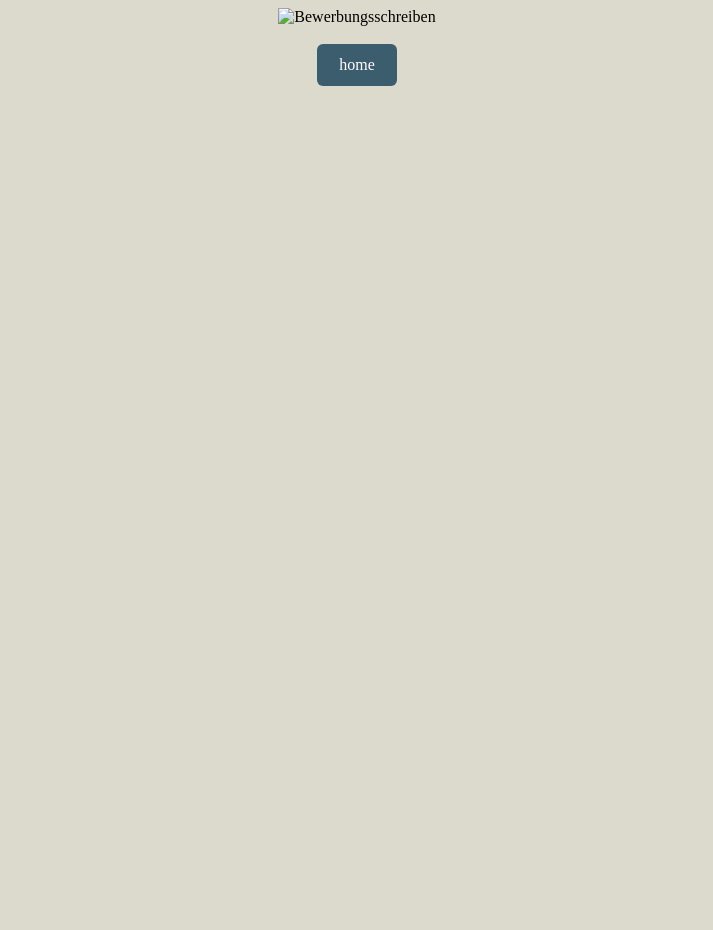
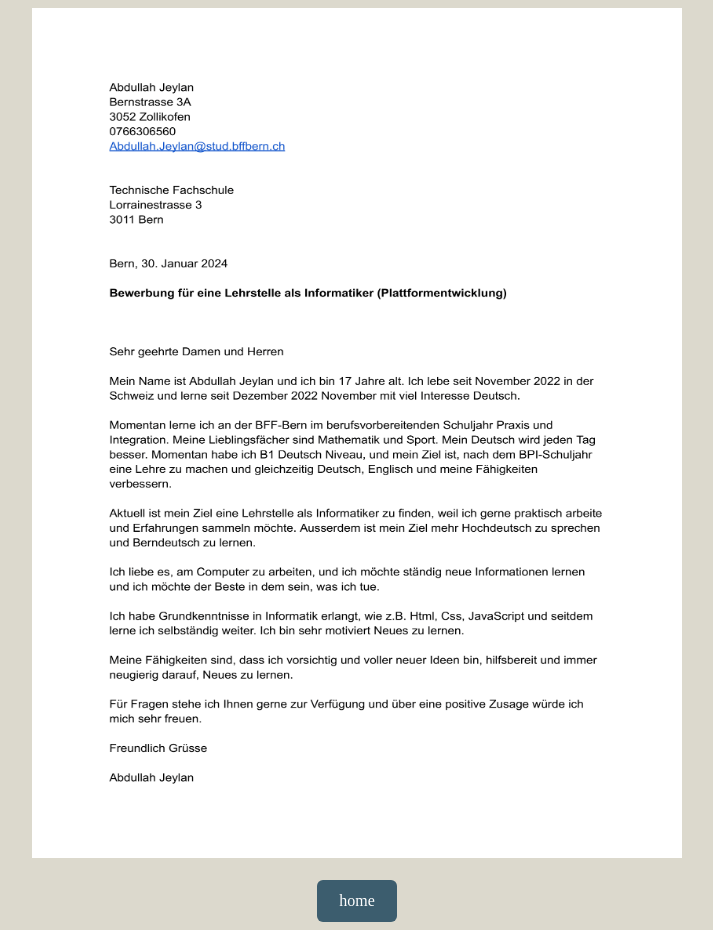
Before and after one commit to bombovlat/jeylan2.github.io, a plain HTML site: page bewerbungs.html in a window 1280 px wide. Shown: the whole page, without its empty margins (283-996 px from the left). Before the commit the page ends 800 px from the top, so only its background shows below. Drawn offline with Linux system fonts and the light colour scheme.

Commit message:
Update bewerbungs.html

```diff
--- a/bewerbungs.html
+++ b/bewerbungs.html
@@ -41,7 +41,7 @@
 <body>
     <center>
 
-    <img src="b.png" alt="Bewerbungsschreiben" width="650" height="850">
+    <img src="bew.png" alt="Bewerbungsschreiben" width="650" height="850">
 
     </center>
     <br>
```
